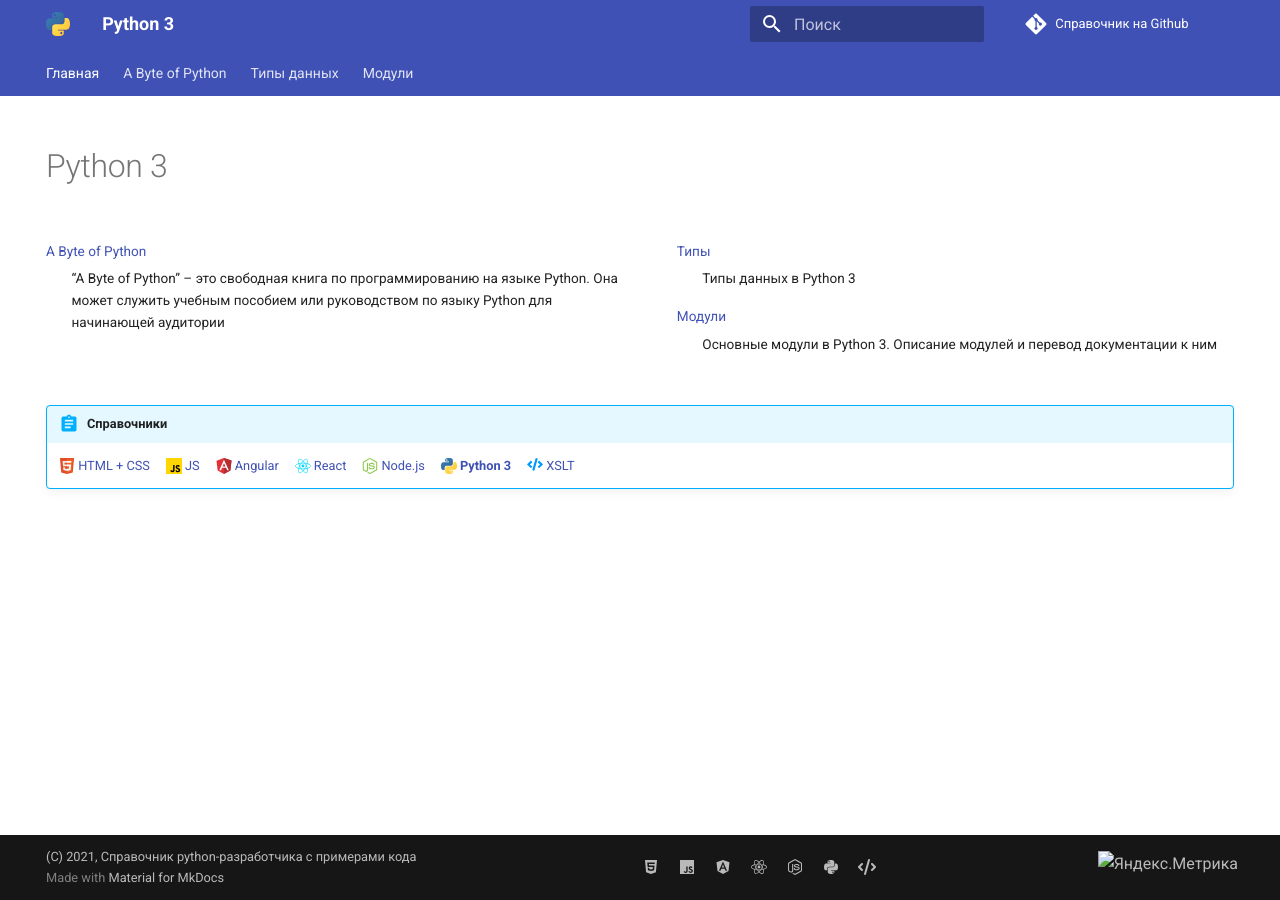
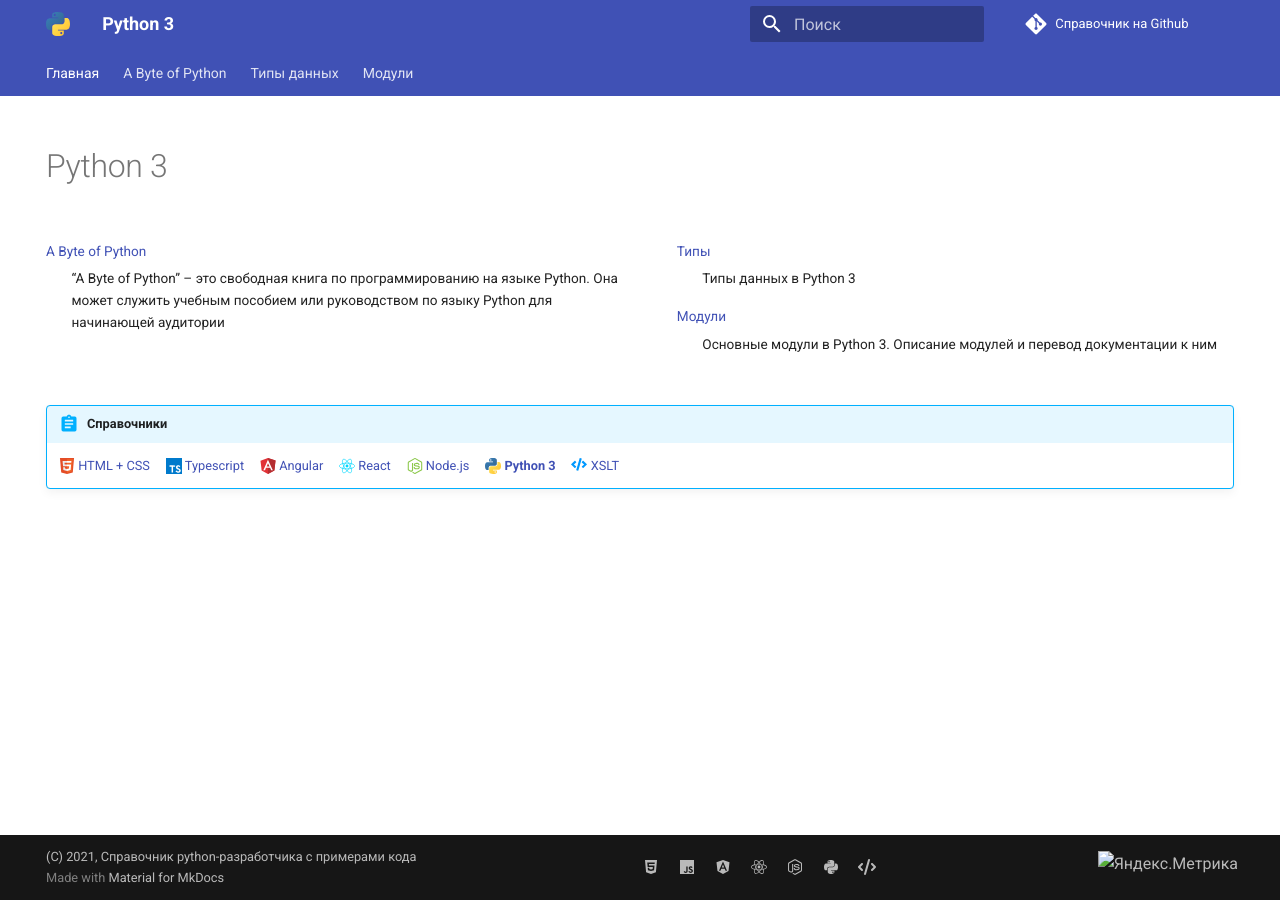
Before and after one commit to xsltdev/py3dev.ru, an MkDocs documentation site: the page built from docs/index.md, in a window 1280 px wide. Built offline with MkDocs 1.6.1 and Material for MkDocs 9.7.7, drawn with Linux system fonts in a browser that asks for light colours; comment, search, counter and statistics services are not loaded.

Commit message:
Update index.md

```diff
--- a/docs/index.md
+++ b/docs/index.md
@@ -31,7 +31,7 @@ hide:
 !!!abstract "Справочники"
 
     [![HTML](html.svg){: style="height:16px;width:16px;vertical-align:middle;"} HTML + CSS](https://hcdev.ru/) &nbsp;&nbsp;&nbsp;
-    [![JS](js.svg){: style="height:16px;width:16px;vertical-align:middle;"} JS](https://scriptdev.ru/) &nbsp;&nbsp;&nbsp;
+    [![Typescript](ts.svg){: style="height:16px;width:16px;vertical-align:middle;"} Typescript](https://scriptdev.ru/) &nbsp;&nbsp;&nbsp;
     [![Angular](angular.svg){: style="height:16px;width:16px;vertical-align:middle;"} Angular](https://angdev.ru/) &nbsp;&nbsp;&nbsp;
     [![React](react.svg){: style="height:16px;width:16px;vertical-align:middle;"} React](https://reactdev.ru/) &nbsp;&nbsp;&nbsp;
     [![Node.js](nodejs.svg){: style="height:16px;width:16px;vertical-align:middle;"} Node.js](https://nodejsdev.ru/) &nbsp;&nbsp;&nbsp;
```
